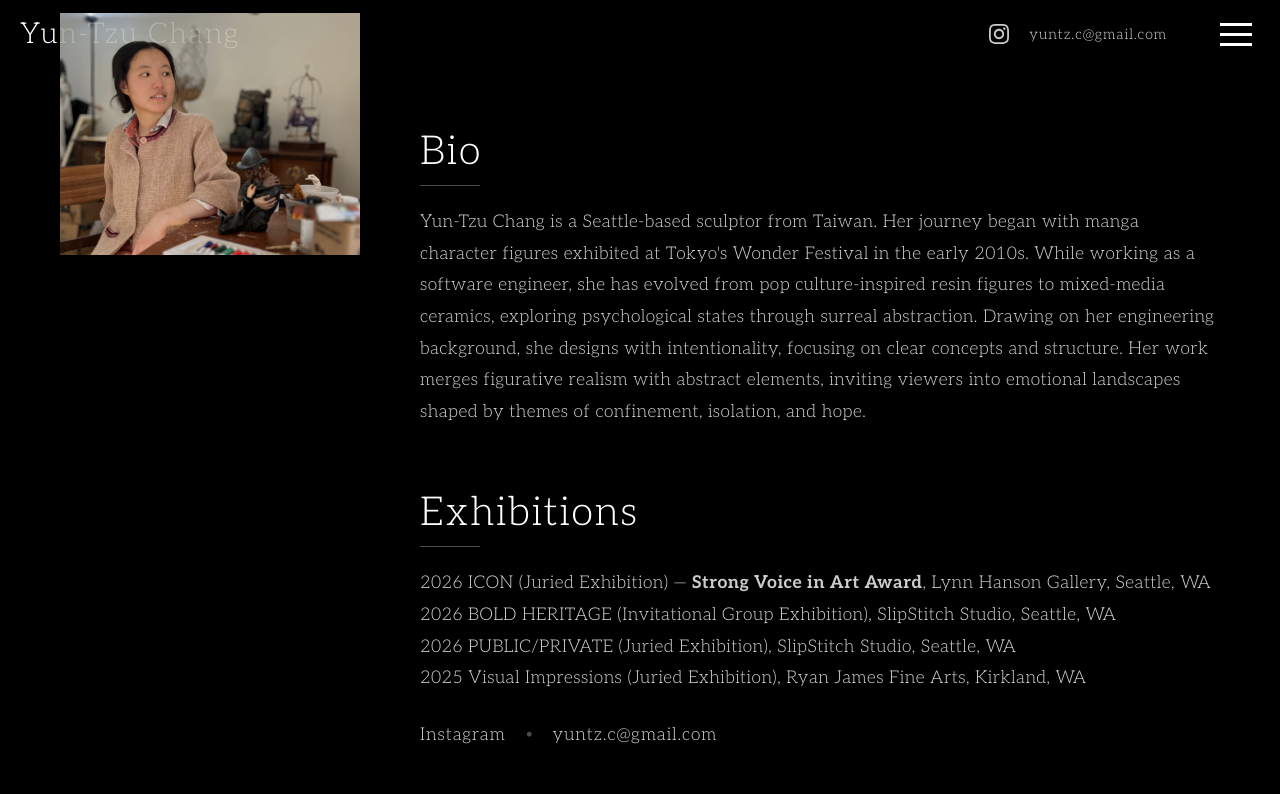
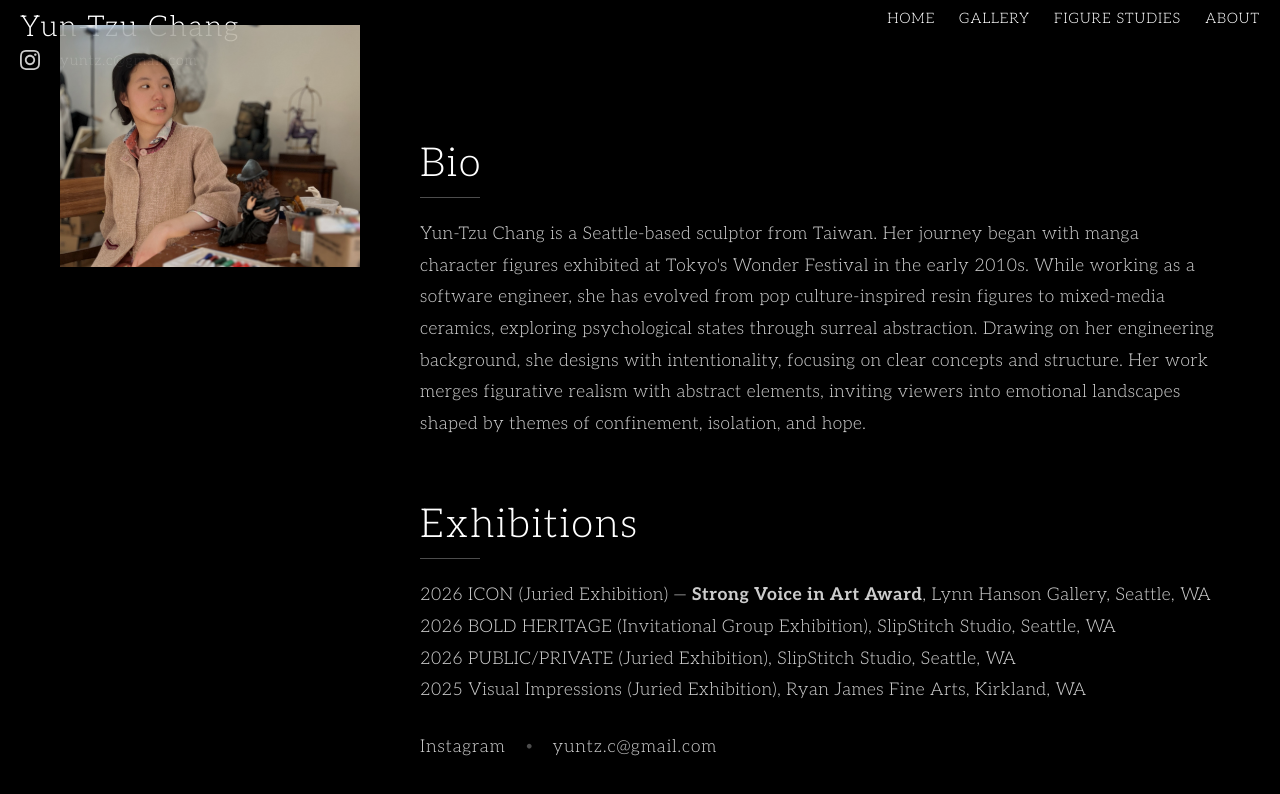
Before and after one commit to ytchang/ytchang.github.io, a React (Create React App) app: page /#/about in a window 1280 px wide. Shown: the top 794 px of the page. Built offline with nearby package versions, Linux system fonts and the light colour scheme; the HTML template or start-up script is replaced by a standard one.

Commit message:
Display navigation as expanded when viewed on desktop

```diff
--- a/src/components/Header.jsx
+++ b/src/components/Header.jsx
@@ -13,6 +13,7 @@ function Header() {
 
   return (
     <div className={HeaderCSS.container}>
+      <div className={HeaderCSS.brandGroup}>
         <Link to="/" className={HeaderCSS.titleLink}>
           <h1>{data.HeaderTitle}</h1>
         </Link>
@@ -34,6 +35,7 @@ function Header() {
           >
             {data.AboutEmail}
           </a>
+        </div>
       </div>
 
       <div className={HeaderCSS.hamburger}>
--- a/src/css/Header.module.css
+++ b/src/css/Header.module.css
@@ -1,8 +1,8 @@
 .container {
     display: flex;
-    flex-wrap: wrap;
+    flex-wrap: nowrap;
     justify-content: space-between;
-    align-items: center;
+    align-items: flex-start;
     padding: 10px 20px;
     background-color: #000;
     color: white;
@@ -10,10 +10,18 @@
     gap: 15px;
 }
 
+.brandGroup {
+    display: flex;
+    flex-direction: column;
+    align-items: flex-start;
+    gap: 6px;
+    flex: 1 1 auto;
+    min-width: 0;
+}
+
 .titleLink {
     text-decoration: none;
     color: white;
-    flex-basis: 100%;
 }
 
 .container h1 {
@@ -37,30 +45,32 @@
 .nav {
     display: flex;
     flex-direction: column;
-    position: fixed;
-    top: 0;
-    right: -100%;
-    width: 100%;
-    height: 100%;
+    position: absolute;
+    top: 58px;
+    right: 20px;
+    width: max-content;
+    max-width: calc(100vw - 40px);
+    height: auto;
     background-color: #000;
-    padding: 0;
+    padding: 8px 0;
     justify-content: center;
     align-items: center;
-    transition: right 0.3s ease-in-out;
+    transform: translateX(calc(100% + 20px));
+    transition: transform 0.3s ease-in-out;
     z-index: 999;
 }
 
 .navOpen {
-    right: 0;
+    transform: translateX(0);
 }
 
-nav ul {
+.nav ul {
     list-style-type: none;
     padding: 0;
     margin: 0;
 }
 
-nav ul li {
+.nav ul li {
     color: white;
     font-size: 24px;
     cursor: pointer;
@@ -71,14 +81,14 @@ nav ul li {
     letter-spacing: 2px;
 }
 
-nav ul li a {
+.nav ul li a {
     color: white;
     text-decoration: none;
     opacity: 1;
     transition: opacity 0.2s ease;
 }
 
-nav ul li a:hover {
+.nav ul li a:hover {
     opacity: 0.8;
 }
 
@@ -86,7 +96,7 @@ nav ul li a:hover {
     display: flex;
     align-items: center;
     gap: 20px;
-    margin-right: 30px;
+    margin-right: 0;
 }
 
 .socialLink {
@@ -113,16 +123,38 @@ nav ul li a:hover {
     color: white;
 }
 
-@media (min-width: 768px) {
-    .container {
-        flex-wrap: nowrap;
+@media (min-width: 900px) {
+    .hamburger {
+        display: none;
     }
 
-    .titleLink {
-        flex-basis: auto;
+    .nav {
+        position: static;
+        flex-direction: row;
+        width: auto;
+        max-width: none;
+        height: auto;
+        background-color: transparent;
+        padding: 0;
+        transform: none;
+        transition: none;
+        z-index: auto;
     }
 
-    .socialLinks {
-        margin-left: auto;
+    .navOpen {
+        right: auto;
+    }
+
+    .nav ul {
+        display: flex;
+        align-items: center;
+        gap: 24px;
+    }
+
+    .nav ul li {
+        margin: 0;
+        font-size: 0.9rem;
+        letter-spacing: 1px;
+        white-space: nowrap;
     }
 }
```
Lines whose indentation alone changed are shown as unchanged.
